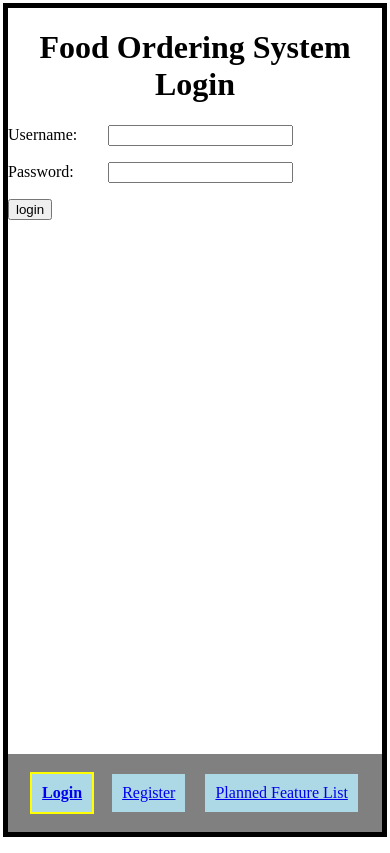
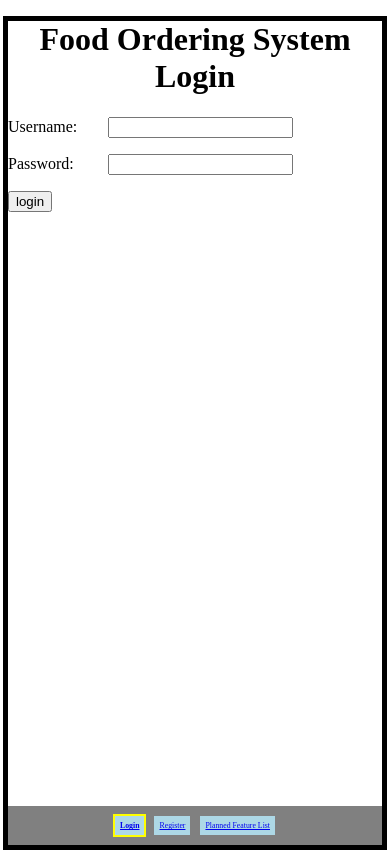
Before and after one commit to Skyler827/foodproject, an Angular app in the folder client/: page /login in a window 390 px wide. Built offline with nearby package versions, Linux system fonts and the light colour scheme.

Commit message:
changed css to make order-pane display better on small screens

```diff
--- a/client/src/components/app/app.component.css
+++ b/client/src/components/app/app.component.css
@@ -17,7 +17,6 @@ a {
 }
 .outlet-container {
     height: calc(100vh - 100px);
-    overflow: hidden;
 }
 .footer {
     position: absolute;
@@ -25,7 +24,27 @@ a {
     padding: 10px;
     display: flex;
     width: 100%;
+    overflow-x: auto;
     justify-content: center;
     background-color: grey;
     box-sizing: border-box;
 }
+@media screen and (max-width:800px) {
+    .footer {
+        font-size: 2vw;
+        padding: 5px;
+    }
+    a {
+        padding: 5px;
+        margin: 5px;
+    }
+    .outlet-container {
+        height: calc(100vh - 75px);
+    }
+}
+@media screen and (max-width: 605px) {
+    .outlet-container {
+        height: calc(100vh - 110px);
+    }
+
+}
```
